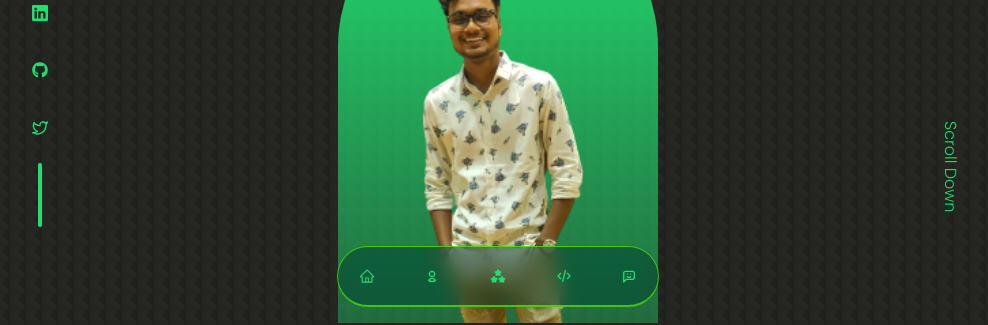
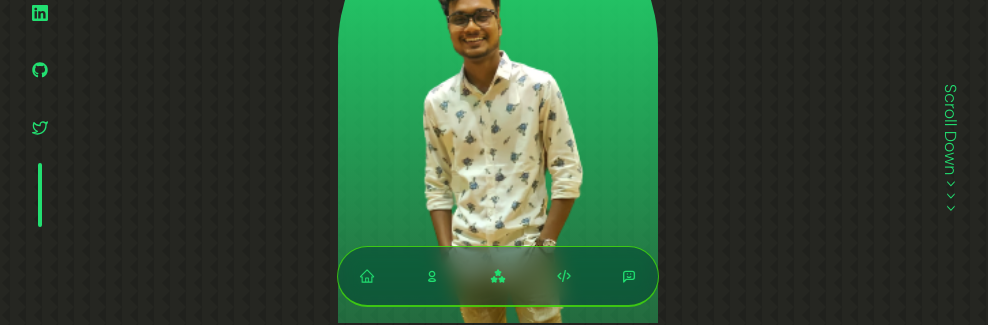
Before and after one commit to Bhupendrachouhan19/My_Personal_Portfolio, a React (Create React App) app: page / in a window 1280 px wide. Shown: the part 477-802 px from the top of the page, without its empty margins (142-1130 px from the left). Built offline with nearby package versions, Linux system fonts and the light colour scheme.

Commit message:
Minor Update in Experience section

```diff
--- a/src/components/experience/experience.css
+++ b/src/components/experience/experience.css
@@ -23,6 +23,11 @@
 .experience__frontend {
     background-color: transparent;
     border: 0.1rem solid var(--color-bg-variant);
+}
+
+.experience__frontend h3, .experience__backend h3 {
+    width: 100%;
+    text-align: center;
 }
 
 .experience__content {
--- a/src/components/header/Header.jsx
+++ b/src/components/header/Header.jsx
@@ -17,7 +17,7 @@ const Header = () => {
         <div><img src={ME} className="me" width="500px" alt="Bhupendra Chouhan" /></div>
 
 
-        <a href="#contact" className='scroll__down'>Scroll Down</a>
+        <a href="#contact" className='scroll__down'>Scroll Down > > ></a>
         <HeaderSocials />
       </div>
     </header>
```
